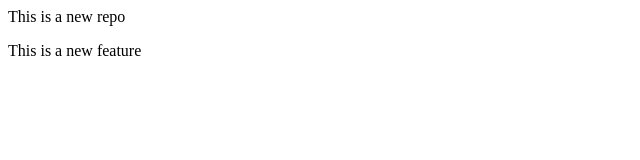
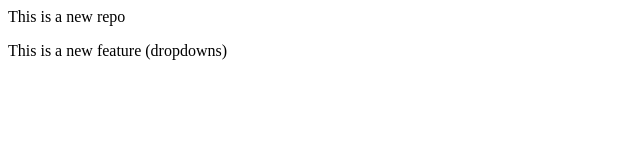
Before and after one commit to Bulbulverma123/localrepo, a plain HTML site: page index.html in a window 1280 px wide. Shown: the full height of the page, 0-640 px from the left. Drawn offline with Linux system fonts and the light colour scheme.

Commit message:
Add dropdown

```diff
--- a/index.html
+++ b/index.html
@@ -1,2 +1,2 @@
 <p>This is a new repo </p>
-<p>This is a new feature </p>
+<p>This is a new feature (dropdowns)</p>
```
